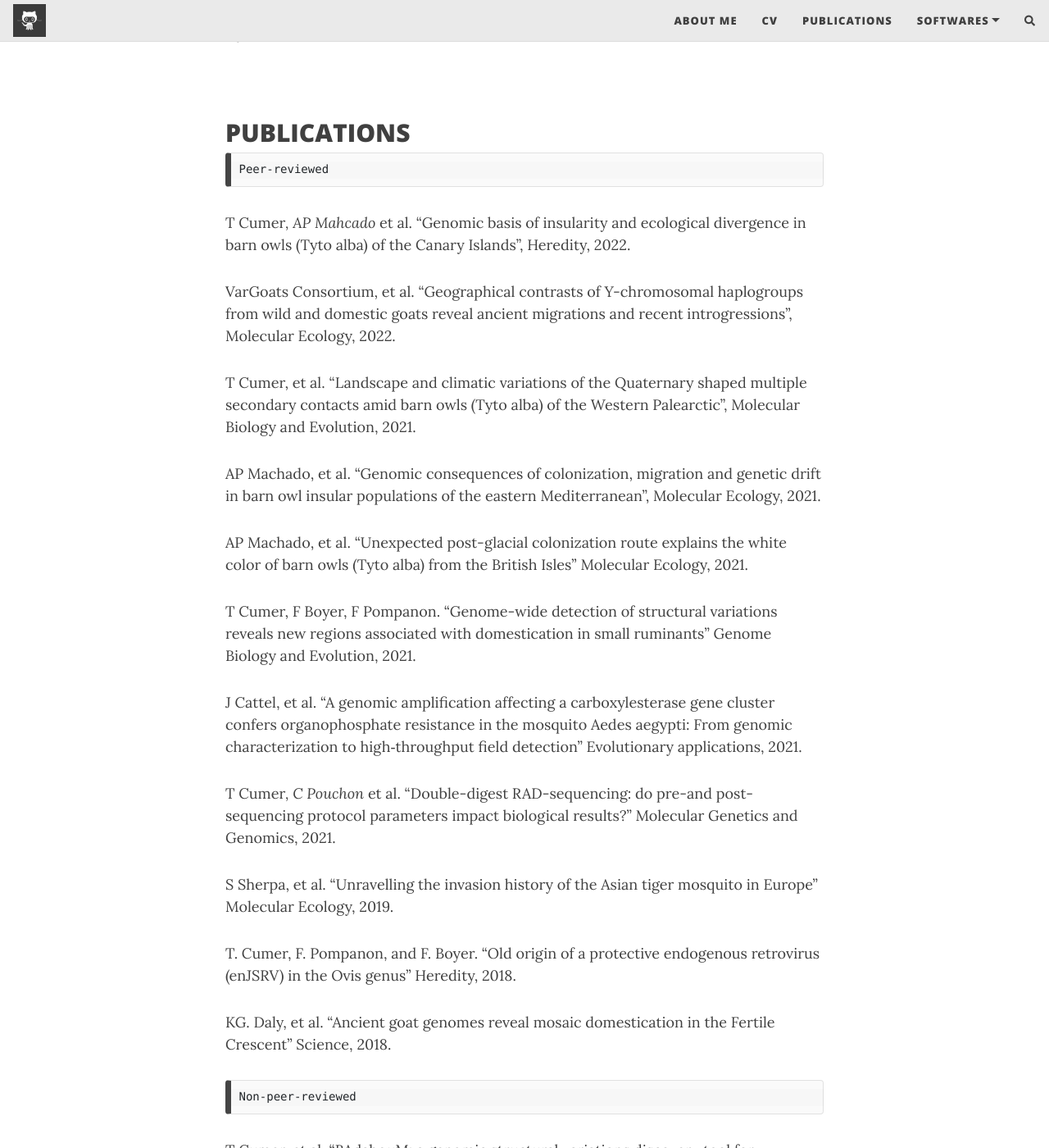
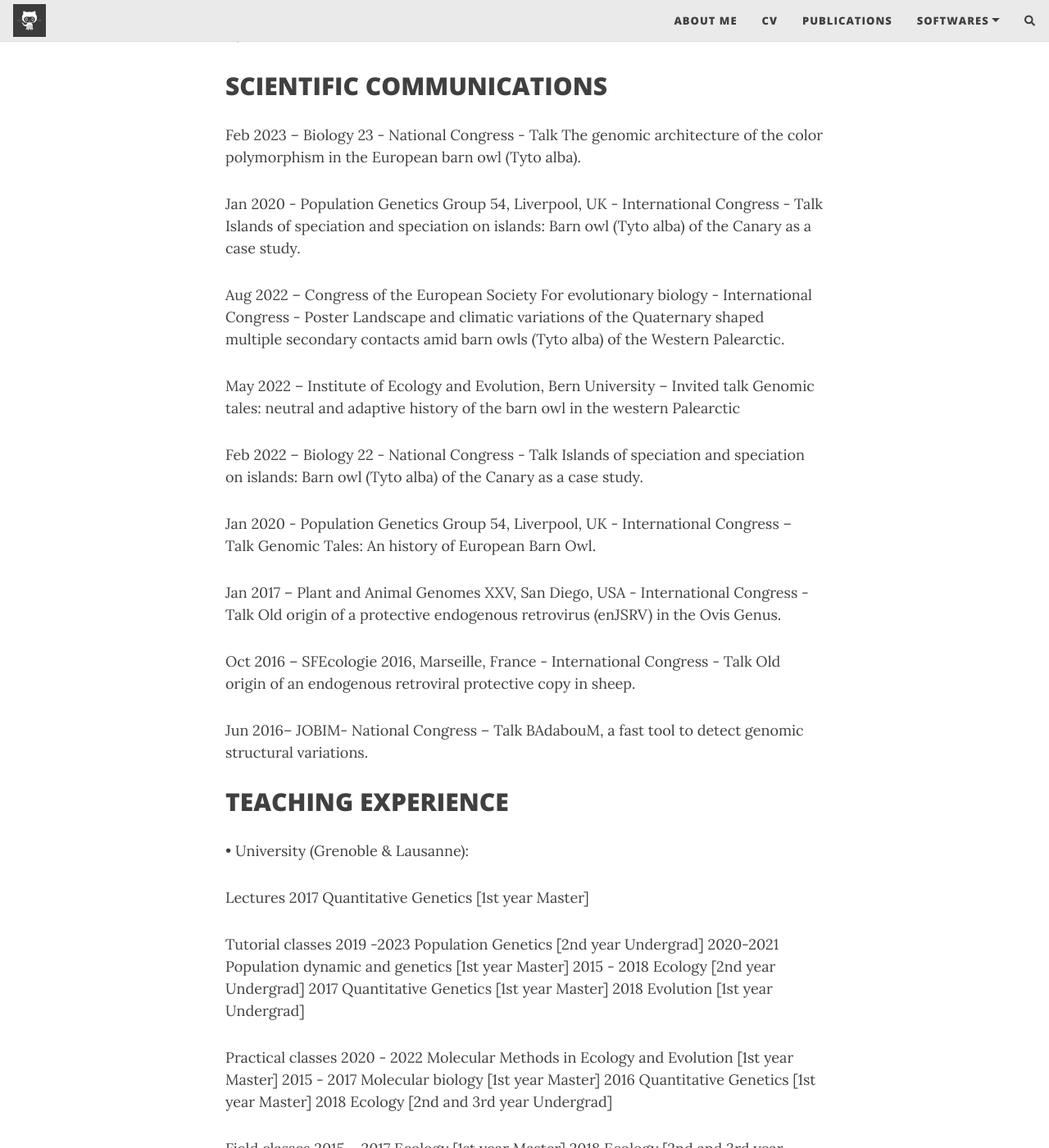
Before and after one commit to cumtr/cumtr.github.io, a Jekyll site: the page built from CV.md, in a window 1280 px wide and 1400 px high, scrolled down 1031 px. Shown: the whole window at 82% size. Built offline with Jekyll 4.4.1, drawn with Linux system fonts in a browser that asks for light colours; nearby versions of some CDN libraries; comment, search, counter and statistics services are not loaded; some of the changed text lies outside the part shown.

Commit message:
Update CV.md

```diff
--- a/CV.md
+++ b/CV.md
@@ -35,47 +35,6 @@ M. Sc. Biodiversity, Ecology, Evolution, Université Grenoble 1, Grenoble (Franc
 B. Sc. Biology of organisms, Université Jean Monnet, Saint-Etienne (France)
 2009 – 2012
 
-
-
-## PUBLICATIONS
-
-	Peer-reviewed
-
-T Cumer*, AP Mahcado* et al. “Genomic basis of insularity and ecological divergence in barn owls (Tyto alba) of the Canary Islands”, Heredity, 2022.
-
-VarGoats Consortium, et al. “Geographical contrasts of Y-chromosomal haplogroups from wild and domestic goats reveal ancient migrations and recent introgressions”, Molecular Ecology, 2022.
-
-T Cumer, et al. “Landscape and climatic variations of the Quaternary shaped multiple secondary contacts amid barn owls (Tyto alba) of the Western Palearctic”, Molecular Biology and Evolution, 2021.
-
-AP Machado, et al. “Genomic consequences of colonization, migration and genetic drift in barn owl insular populations of the eastern Mediterranean”, Molecular Ecology, 2021.
-
-AP Machado, et al. “Unexpected post-glacial colonization route explains the white color of barn owls (Tyto alba) from the British Isles” Molecular Ecology, 2021.
-
-T Cumer, F Boyer, F Pompanon. “Genome-wide detection of structural variations reveals new regions associated with domestication in small ruminants” Genome Biology and Evolution, 2021.
-
-J Cattel, et al. “A genomic amplification affecting a carboxylesterase gene cluster confers organophosphate resistance in the mosquito Aedes aegypti: From genomic characterization to high‐throughput field detection” Evolutionary applications, 2021.
-
-T Cumer*, C Pouchon* et al. “Double-digest RAD-sequencing: do pre-and post-sequencing protocol parameters impact biological results?” Molecular Genetics and Genomics, 2021.
-
-S Sherpa, et al. “Unravelling the invasion history of the Asian tiger mosquito in Europe” Molecular Ecology, 2019.
-
-T. Cumer, F. Pompanon, and F. Boyer. "Old origin of a protective endogenous retrovirus (enJSRV) in the Ovis genus" Heredity, 2018.
-
-KG. Daly, et al. "Ancient goat genomes reveal mosaic domestication in the Fertile Crescent" Science, 2018.
-
-	Non-peer-reviewed
-
-T Cumer, et al. “BAdabouM: a genomic structural variations discovery tool for polymorphism analyses” BioRxiv, 2020.
-
-	In prep
-
-T Cumer, et al. “Characterization of the diversity of barn owl’s mitochondrial genome reveal high copy number variations in the Dloop.”
-
-T Cumer*, AP Mahcado*, L.M. San-Jose* et al. “ The genomic architecture of a continuous color polymorphism in the European barn owl (Tyto alba)”
-
-H. Corval*, T Cumer*, et al. “ Where and when local adaptation happens: lessons from the European barn owl (Tyto alba)”
-
-* Co-First author if the publication
 
 ## SCIENTIFIC COMMUNICATIONS
 
```
